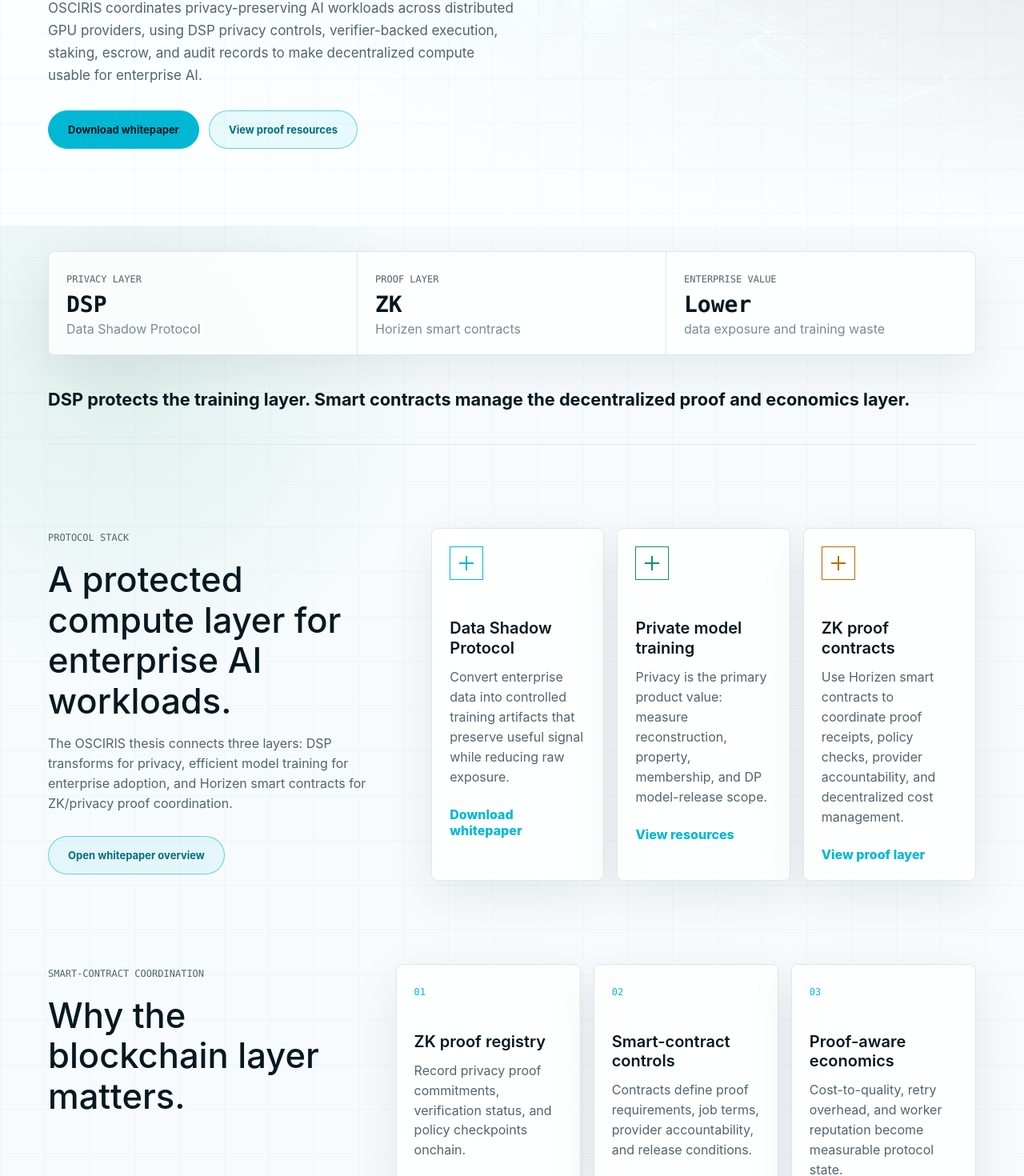
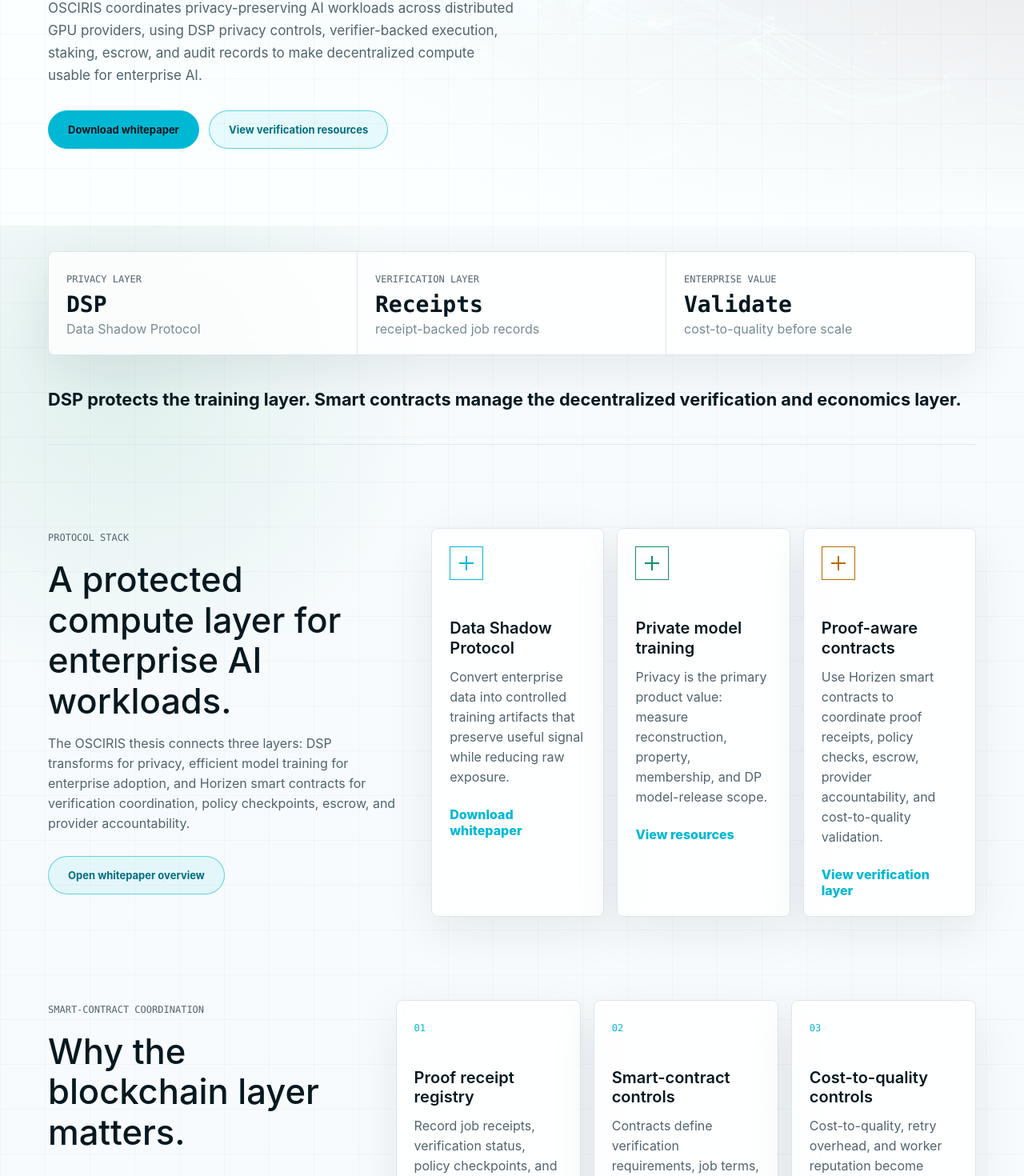
Before and after one commit to Khokavim/oscirislabs.com, a Next.js app: page / in a window 1280 px wide. Shown: the part 518-1988 px from the top of the page at 80% size. Built offline with nearby package versions, Linux system fonts and the light colour scheme.

Commit message:
Clarify OSCIRIS verification language

```diff
--- a/app/layout.tsx
+++ b/app/layout.tsx
@@ -7,7 +7,7 @@
     template: "%s | OSCIRIS",
   },
   description:
-    "OSCIRIS is a secure AI compute protocol for privacy-preserving RAG, inference, evaluation, and fine-tuning with DSP controls, verifier-backed execution, and accountable settlement.",
+    "OSCIRIS is a secure AI compute protocol for privacy-preserving RAG, inference, evaluation, and fine-tuning with DSP controls, verifier-backed execution, and accountable coordination.",
 };
 
 export default function RootLayout({
--- a/app/page.tsx
+++ b/app/page.tsx
@@ -6,8 +6,8 @@
 
 const proofMetrics = [
   { label: "Privacy layer", value: "DSP", detail: "Data Shadow Protocol" },
-  { label: "Proof layer", value: "ZK", detail: "Horizen smart contracts" },
-  { label: "Enterprise value", value: "Lower", detail: "data exposure and training waste" },
+  { label: "Verification layer", value: "Receipts", detail: "receipt-backed job records" },
+  { label: "Enterprise value", value: "Validate", detail: "cost-to-quality before scale" },
 ];
 
 export default function Home() {
@@ -25,7 +25,7 @@
             <div className="hero-actions">
               <ButtonLink href={whitepaperPdf}>Download whitepaper</ButtonLink>
               <ButtonLink href="/resources" variant="secondary">
-                View proof resources
+                View verification resources
               </ButtonLink>
             </div>
           </div>
@@ -46,7 +46,7 @@
         <section className="statement-band">
           <p>
             DSP protects the training layer. Smart contracts manage the decentralized
-            proof and economics layer.
+            verification and economics layer.
           </p>
         </section>
 
@@ -57,7 +57,8 @@
             <p>
               The OSCIRIS thesis connects three layers: DSP transforms for privacy,
               efficient model training for enterprise adoption, and Horizen smart
-              contracts for ZK/privacy proof coordination.
+              contracts for verification coordination, policy checkpoints, escrow,
+              and provider accountability.
             </p>
             <ButtonLink href="/whitepaper" variant="secondary">
               Open whitepaper overview
@@ -80,15 +81,15 @@
             />
             <FeatureCard
               tone="amber"
-              title="ZK proof contracts"
-              body="Use Horizen smart contracts to coordinate proof receipts, policy checks, provider accountability, and decentralized cost management."
+              title="Proof-aware contracts"
+              body="Use Horizen smart contracts to coordinate proof receipts, policy checks, escrow, provider accountability, and cost-to-quality validation."
               href="/resources"
-              linkLabel="View proof layer"
+              linkLabel="View verification layer"
             />
           </div>
         </section>
 
-        <section className="blockchain-layer" aria-label="Horizen smart-contract proof layer">
+        <section className="blockchain-layer" aria-label="Horizen smart-contract verification layer">
           <div>
             <p className="eyebrow">Smart-contract coordination</p>
             <h2>Why the blockchain layer matters.</h2>
@@ -96,17 +97,17 @@
           <div className="chain-grid">
             <article>
               <span>01</span>
-              <h3>ZK proof registry</h3>
-              <p>Record privacy proof commitments, verification status, and policy checkpoints onchain.</p>
+              <h3>Proof receipt registry</h3>
+              <p>Record job receipts, verification status, policy checkpoints, and provider accountability onchain.</p>
             </article>
             <article>
               <span>02</span>
               <h3>Smart-contract controls</h3>
-              <p>Contracts define proof requirements, job terms, provider accountability, and release conditions.</p>
+              <p>Contracts define verification requirements, job terms, provider accountability, and release conditions.</p>
             </article>
             <article>
               <span>03</span>
-              <h3>Proof-aware economics</h3>
+              <h3>Cost-to-quality controls</h3>
               <p>Cost-to-quality, retry overhead, and worker reputation become measurable protocol state.</p>
             </article>
           </div>
```
Also changed, not shown: app/about/page.tsx (+4 -4 lines), app/resources/page.tsx (+6 -6 lines), app/whitepaper/page.tsx (+6 -6 lines), tasks/lessons.md (+3 -2 lines), tasks/todo.md (+7 -3 lines).
